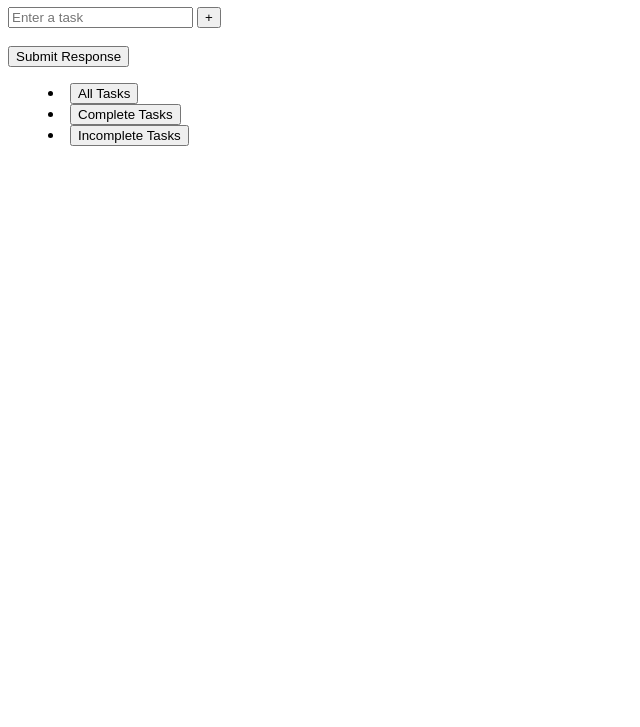
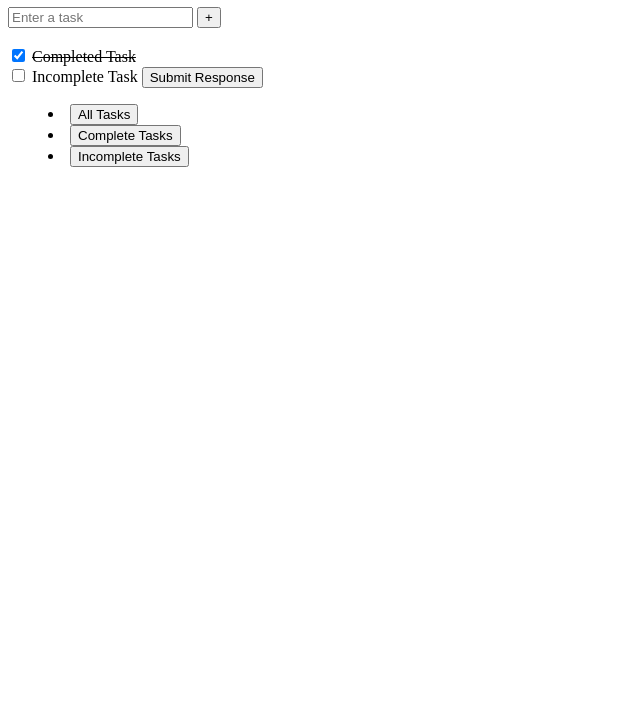
Before and after one commit to jjw18th/TO-DO, a plain HTML site: page index.html in a window 1280 px wide. Shown: the part 73-800 px from the top of the page, without its empty margins (0-640 px from the left). Drawn offline with Linux system fonts and the light colour scheme.

Commit message:
Added 2 dumy to-do items

```diff
--- a/index.html
+++ b/index.html
@@ -14,6 +14,11 @@
       <br>
       <form id="checkboxForm">
         <!-- Checkboxes will be added here -->
+        <input type="checkbox" id="checkbox1" name="checkbox1" value="dummy1" checked>
+        <label for="checkbox1"><s>Completed Task</s></label><br>
+
+        <input type="checkbox" id="checkbox2" name="checkbox2" value="dummy2">
+        <label for="checkbox2">Incomplete Task</label>
         <button type="submit">Submit Response</button>
       </form>
       <menu>
```
